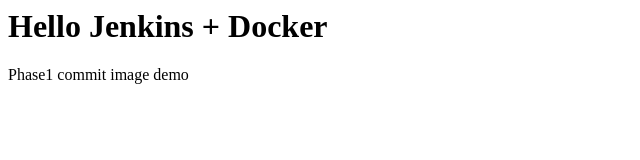
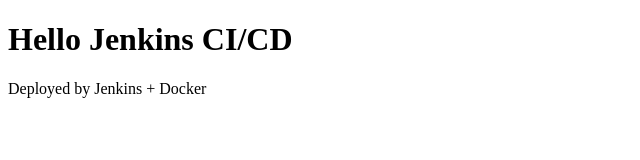
Before and after one commit to yfan52547-alt/xiangmu, a plain HTML site: page app/index.html in a window 1280 px wide. Shown: the whole page, without its empty margins (0-640 px from the left). Drawn offline with Linux system fonts and the light colour scheme.

Commit message:
Update index.html

```diff
--- a/app/index.html
+++ b/app/index.html
@@ -1,2 +1,8 @@
-<h1>Hello Jenkins + Docker</h1>
-<p>Phase1 commit image demo</p>
+<!doctype html>
+<html>
+  <head><meta charset="utf-8"><title>Jenkins Demo</title></head>
+  <body>
+    <h1>Hello Jenkins CI/CD</h1>
+    <p>Deployed by Jenkins + Docker</p>
+  </body>
+</html>
```
